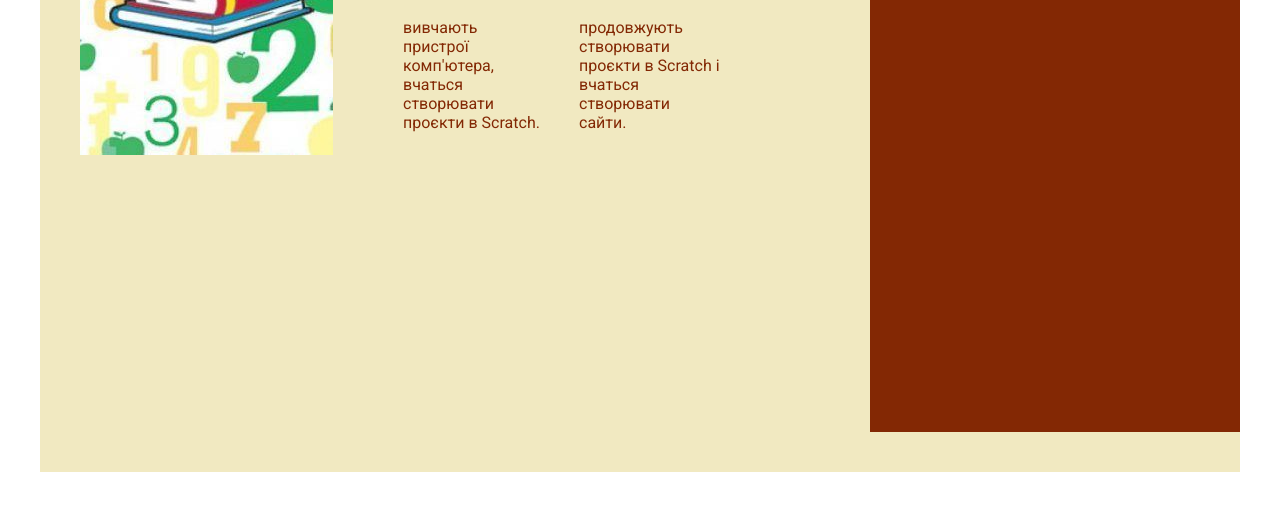
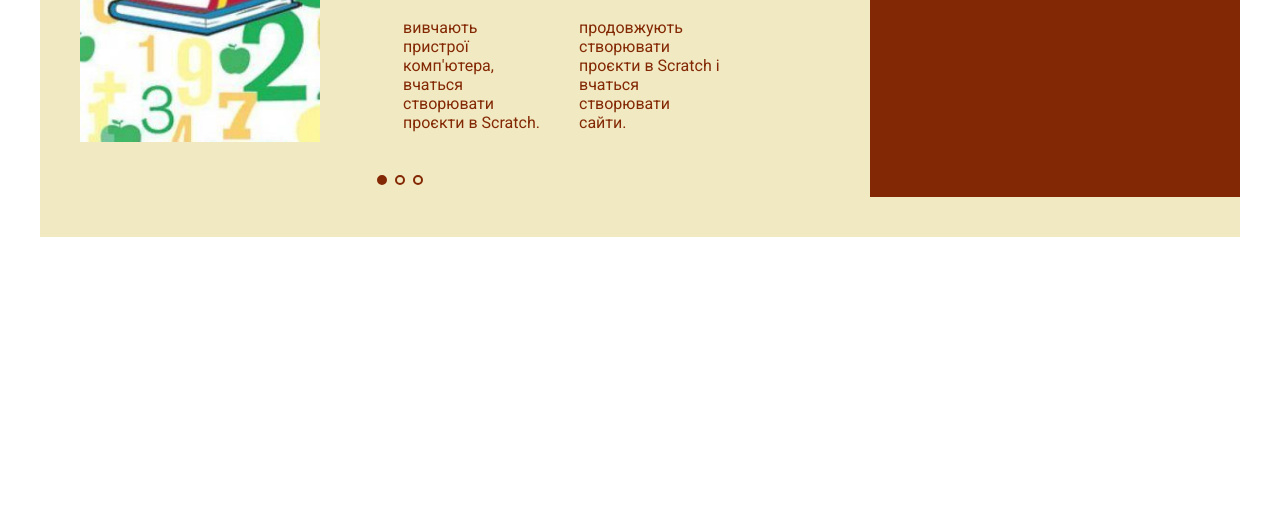
Before and after one commit to HannaDraakje/startsite, a plain HTML site: page index.html in a window 1280 px wide. Shown: the part 1360-1872 px from the top of the page. After the commit the page ends 1637 px from the top, so only its background shows below. Drawn offline with nearby package versions, Linux system fonts and the light colour scheme.

Commit message:
Add files via upload

```diff
--- a/css/style.css
+++ b/css/style.css
@@ -170,6 +170,9 @@ body {
 .project-icon{
     margin-right: 11px;
 }
+.project-image{
+    width: 240px;
+}
 .swiper-pagination{
     position: relative;
     margin-top: 30px;
--- a/index.html
+++ b/index.html
@@ -194,7 +194,7 @@
         </div>
     </div>
     <script src="js\wow.min.js"></script>
+    <script src="js\swiper-bundle.min.js"></script>
     <script src="js\main.js"></script>
-    <script src="js\swiper-bundle.min.js"></script>
 </body>
 </html>
--- a/js/main.js
+++ b/js/main.js
@@ -2,7 +2,7 @@ new WOW().init();
 
 const swiper = new Swiper('.swiper', {
     pagination:{
-        el: 'swiper-pagination',
+        el: '.swiper-pagination',
         clickable: true,
     }
 });
```
